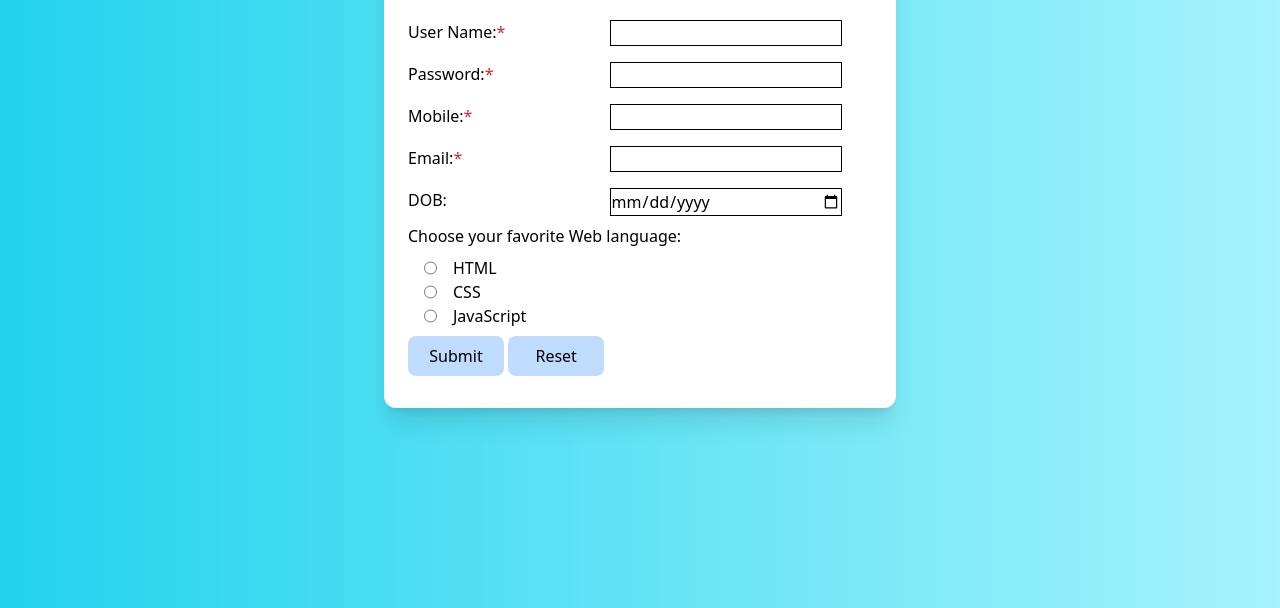
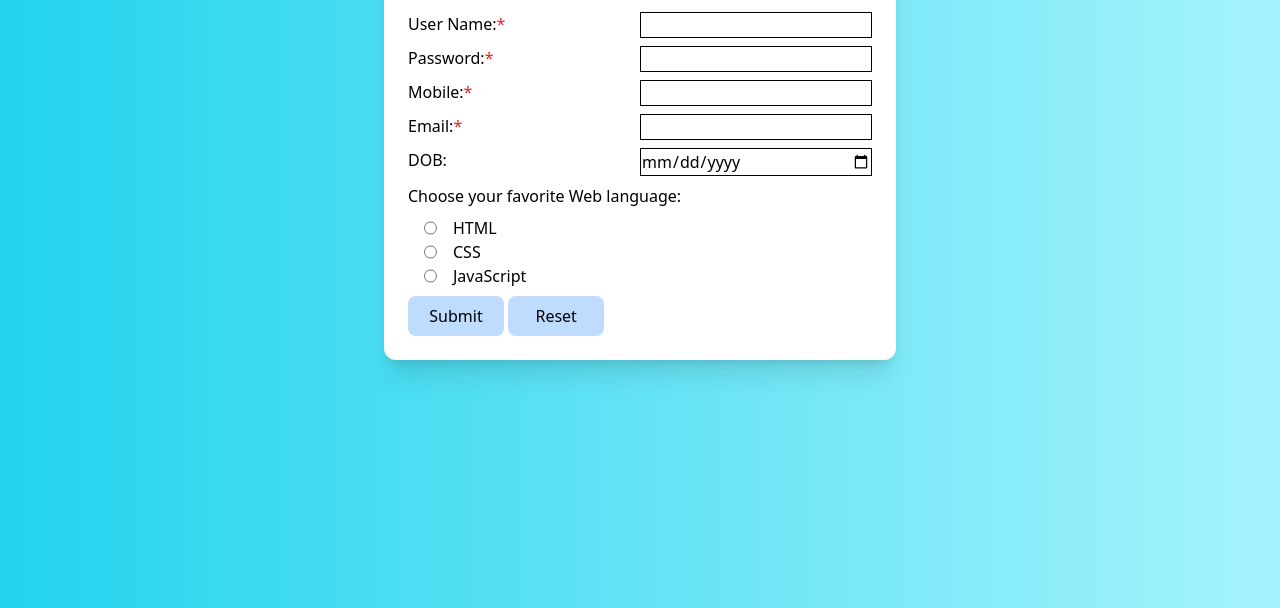
Before and after one commit to ds-arunkumar/Form-Page-in-Tailwind-CSS-2024-10-13, a plain HTML site: page index.html in a window 1280 px wide. Shown: the part 192-800 px from the top of the page. Drawn offline with nearby package versions, Linux system fonts and the light colour scheme.

Commit message:
changed as flex

```diff
--- a/index.html
+++ b/index.html
@@ -20,99 +20,99 @@
       <div class="w-full text-3xl font-bold text-center mb-4">
         <h1>Form Page in Tailwind CSS</h1>
       </div>
-      <div class="float-left w-full">
-        <form>
-          <p class="float-left w-full mx-auto my-2">
-            <label class="float-left w-2/5" for="username"
+      <div class="flex">
+        <form class="flex gap-y-2 flex-col w-full">
+          <p class="flex flex-row justify-between">
+            <label class="w-2/5" for="username"
               >User Name:<span class="text-red-600">*</span></label
             >
             <input
-              class="float-left w-2/4 ml-4 border border-black"
+              class="w-2/4 border border-black"
               type="text"
               name="username"
               id="username"
               required
             />
           </p>
-          <p class="float-left w-full mx-auto my-2">
-            <label class="float-left w-2/5" for="password"
+          <p class="flex flex-row justify-between">
+            <label class="w-2/5" for="password"
               >Password:<span class="text-red-600">*</span></label
             >
             <input
-              class="float-left w-2/4 ml-4 border border-black"
+              class="w-2/4 border border-black"
               type="password"
               name="password"
               id="password"
               required
             />
           </p>
-          <p class="float-left w-full mx-auto my-2">
-            <label class="float-left w-2/5" for="phone"
+          <p class="flex flex-row justify-between">
+            <label class="w-2/5" for="phone"
               >Mobile:<span class="text-red-600">*</span></label
             >
             <input
-              class="float-left w-2/4 ml-4 border border-black"
+              class="w-2/4 border border-black"
               type="number"
               name="phone"
               id="phone"
               required
             />
           </p>
-          <p class="float-left w-full mx-auto my-2">
-            <label class="float-left w-2/5" for="email"
+          <p class="flex flex-row justify-between">
+            <label class="w-2/5" for="email"
               >Email:<span class="text-red-600">*</span></label
             >
             <input
-              class="float-left w-2/4 ml-4 border border-black"
+              class="w-2/4 border border-black"
               type="email"
               name="email"
               id="email"
               required
             />
           </p>
-          <p class="float-left w-full mx-auto my-2">
-            <label class="float-left w-2/5" for="dob">DOB:</label>
+          <p class="flex flex-row justify-between">
+            <label class="w-2/5" for="dob">DOB:</label>
             <input
-              class="float-left w-2/4 ml-4 border border-black"
+              class="w-2/4 border border-black"
               type="date"
               id="dob"
               name="dob"
             />
           </p>
-          <div class="float-left w-full">
+          <div class="flex w-full flex-col">
             <p class="w-full mb-2">Choose your favorite Web language:</p>
             <p class="flex">
               <input
-                class="float-left ml-4"
+                class="ml-4"
                 type="radio"
                 id="html"
                 name="fav_language"
                 value="HTML"
               />
-              <label class="float-left ml-4" for="html">HTML</label><br />
+              <label class="ml-4" for="html">HTML</label><br />
             </p>
             <p class="flex">
               <input
-                class="float-left ml-4"
+                class="ml-4"
                 type="radio"
                 id="css"
                 name="fav_language"
                 value="CSS"
               />
-              <label class="float-left ml-4" for="css">CSS</label><br />
+              <label class="ml-4" for="css">CSS</label><br />
             </p>
             <p class="flex">
               <input
-                class="float-left ml-4"
+                class="ml-4"
                 type="radio"
                 id="javascript"
                 name="fav_language"
                 value="JavaScript"
               />
-              <label class="float-left ml-4" for="javascript">JavaScript</label>
+              <label class="ml-4" for="javascript">JavaScript</label>
             </p>
           </div>
-          <p class="float-left w-full mx-auto my-2">
+          <p>
             <input
               class="p-2 rounded-lg bg-blue-200 w-24 hover:bg-blue-600 hover:text-white cursor-pointer"
               type="submit"
```
